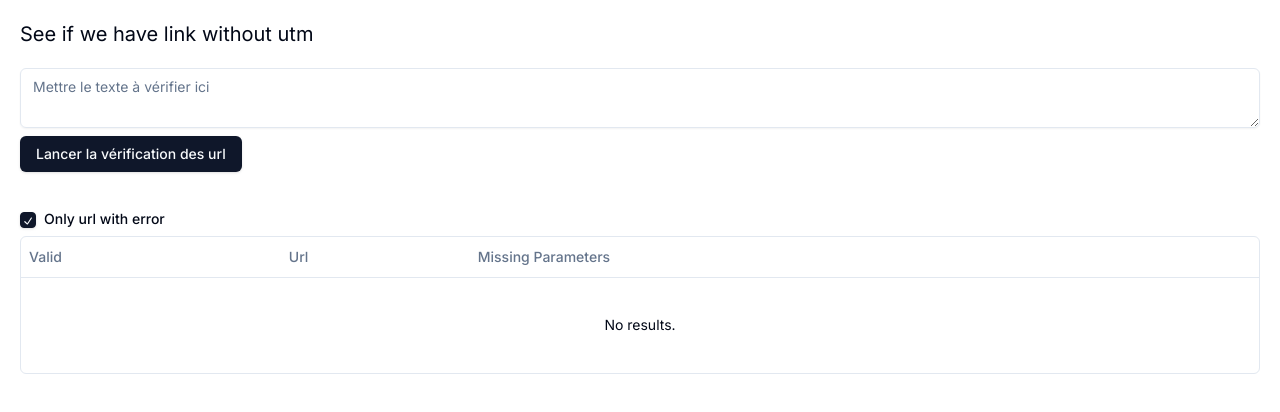
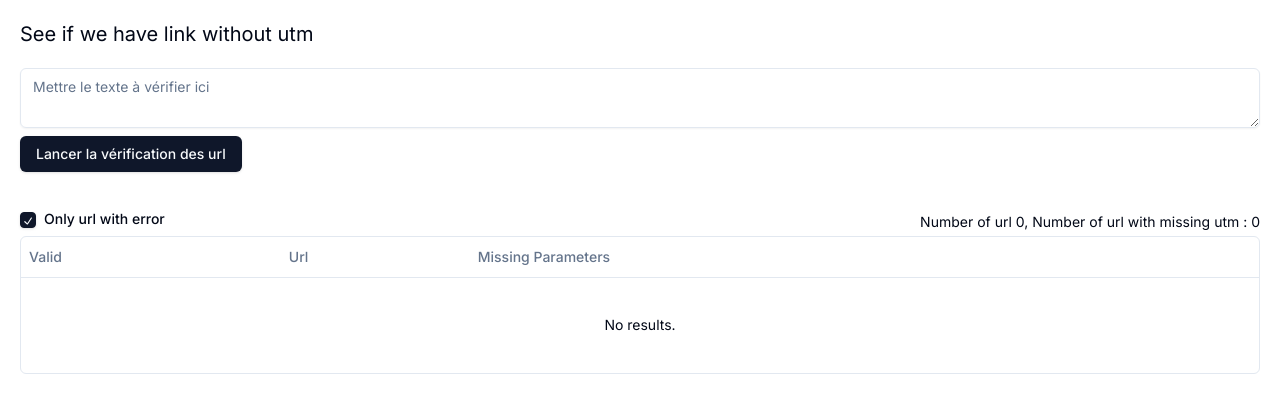
Before and after one commit to AbderrahmaneMouzoune/google-tracking-utm-url-validator, a Next.js app: page / in a window 1280 px wide. Shown: the top 412 px of the page. Built offline with nearby package versions, Linux system fonts and the light colour scheme.

Commit message:
ajout du nombre d'url et ceux qui ont des erreur

```diff
--- a/src/components/url/index.tsx
+++ b/src/components/url/index.tsx
@@ -19,6 +19,7 @@ export default function UrlManager({ urls }: Props) {
 
   return (
     <section className="mx-auto my-10">
+      <div className="flex justify-between">
         <div className="flex gap-2 mb-2">
           <Checkbox
             id="onlyError"
@@ -30,6 +31,15 @@ export default function UrlManager({ urls }: Props) {
           </Label>
         </div>
 
+        <div>
+          <p className="text-sm">
+            {" "}
+            Number of url {urls.length}, Number of url with missing utm :{" "}
+            {urls.filter((url) => url.missingParameters.length > 0).length}
+          </p>
+        </div>
+      </div>
+
       <DataTable columns={columns} data={urlsToShow} />
     </section>
   )
```
Lines whose indentation alone changed are shown as unchanged.
